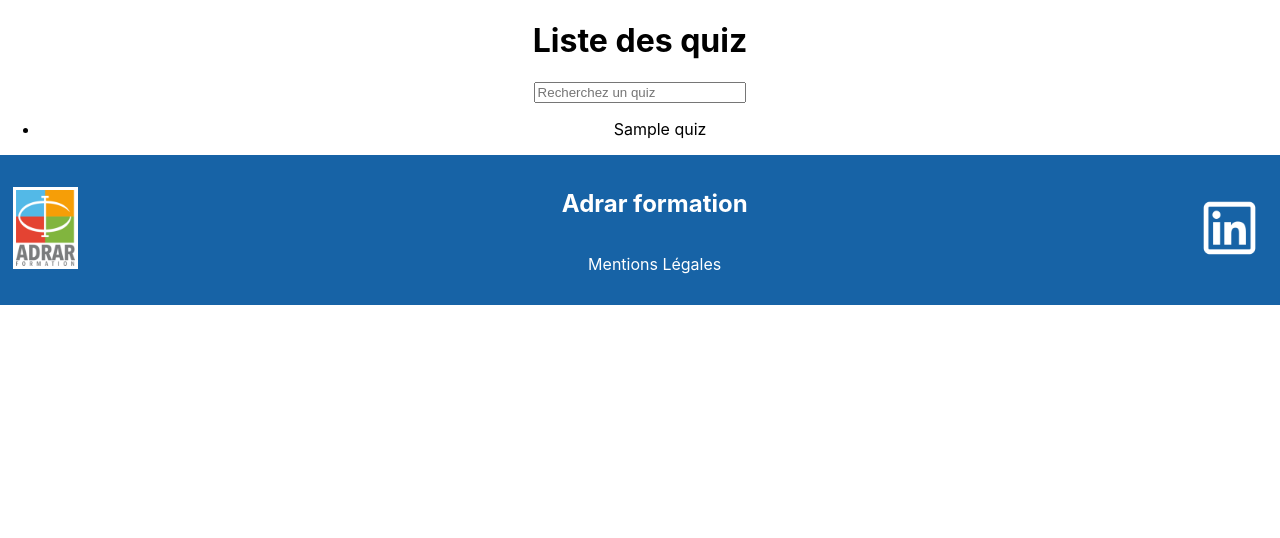
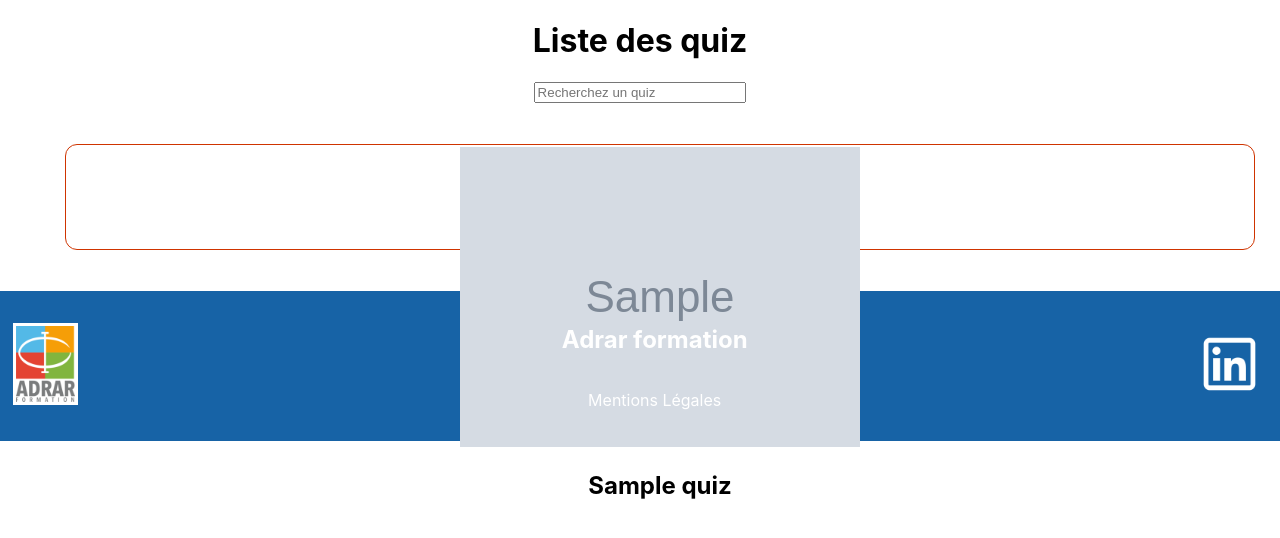
Before and after one commit to MaximeCrq/MFS, a PHP site: page /MFS/liste_quiz in a window 1280 px wide. Shown: the part 150-688 px from the top of the page. Run offline with PHP 8.4, Linux system fonts and the light colour scheme; tables that the repository leaves empty hold one stand-in row (values such as "Sample post"); grey boxes marked "Sample" are stand-in pictures.

Commit message:
ajout liste quiz fonctionnel

```diff
--- a/control/ajout_quiz.php
+++ b/control/ajout_quiz.php
@@ -25,7 +25,18 @@ public function setListeQuiz(?string $listeQuiz): self { $this->listeQuiz = $lis
     //Param : array['id_quiz'=>INT, 'title_quiz'=>string]
     //Return : string
     public function liQuiz($quiz):string{
-        return "<li> {$quiz['title_quiz']} </li>";
+        return "<article style =
+        'border : 1px solid rgb(207,52,0);
+        height: 100px;
+        width: auto;
+        border-radius: 12px;
+        padding: 2px;
+        margin: 25px;
+        text-align : center;'>
+
+        <img src='{$quiz['img_quiz']}' alt='image quiz'>
+        <h1> {$quiz['title_quiz']} </h1>
+        </article>";
     }
 
 //Fonction qui teste le formulaire d'ajout de quiz
```
